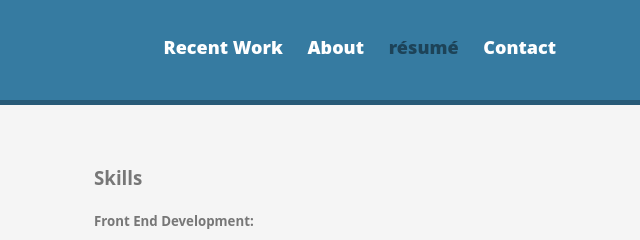
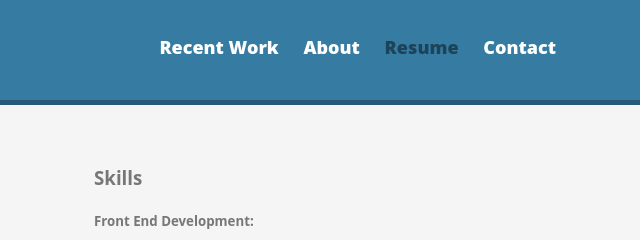
Before and after one commit to hewity/hewity.github.io, a plain HTML site: page resume.html in a window 1280 px wide. Shown: the top 240 px of the page, 640-1280 px from the left. Drawn offline with Linux system fonts and the light colour scheme; a web font is replaced by a local one.

Commit message:
removed accent marks and made it consistent

```diff
--- a/resume.html
+++ b/resume.html
@@ -19,7 +19,7 @@
       <ul>
         <li><a href="index.html">Recent Work</a></li>
         <li><a href="about.html">About</a></li>
-        <li><a href="resume.html" class="selected">résumé</a></li>
+        <li><a href="resume.html" class="selected">Resume</a></li>
         <li><a href="contact.html">Contact</a></li>
       </ul>
     </nav>
```
